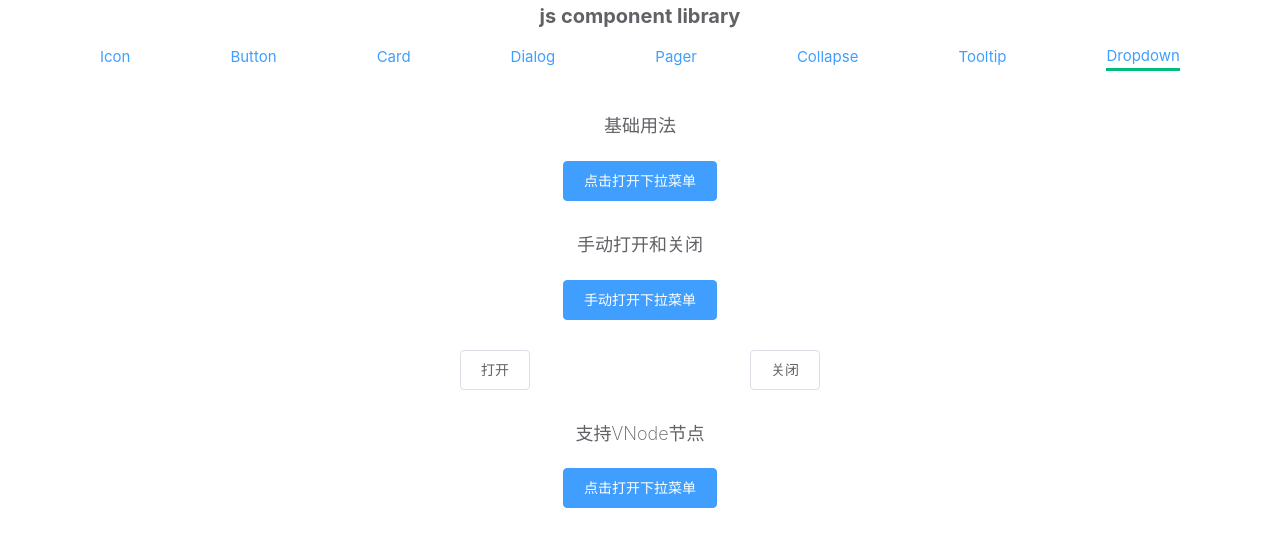
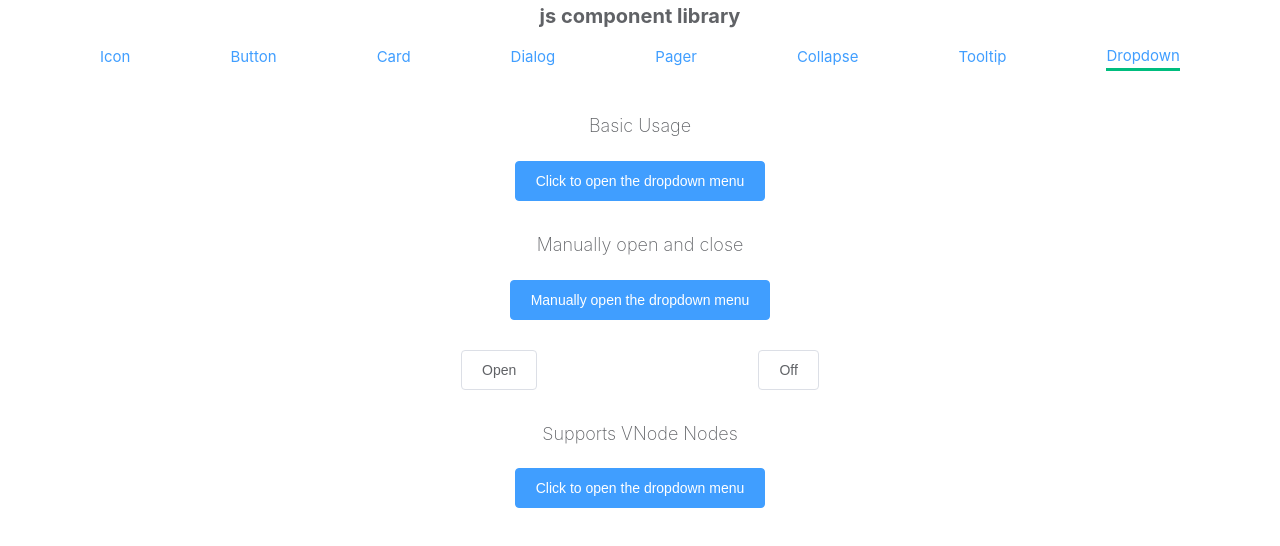
Before and after one commit to Wekohyk/Component-library-js, a Vue app: page /dropdown in a window 1280 px wide. Shown: the top 546 px of the page. Built offline with nearby package versions, Linux system fonts and the light colour scheme.

Commit message:
update language in Tooltip and Dropdown components

```diff
--- a/src/lang/en.js
+++ b/src/lang/en.js
@@ -50,4 +50,17 @@ export default {
   foldPanel: 'Folding Panel',
   accordionMode: 'Accordion Mode',
   customTitle: 'CustomTitle',
+  differentDirections: 'Different Directions',
+  switchTrigger: 'Switch Trigger Mode',
+  manualTrigger: 'Manual Trigger Mode',
+  openPrompt: 'Open Prompt Box',
+  closePrompt: 'Close Prompt Box',
+  delayedTrigger: 'Delayed Trigger',
+  basicUsage: 'Basic Usage',
+  clickOpenDropdown: 'Click to open the dropdown menu',
+  autoOpenDropdown: 'Automatically open the dropdown menu',
+  clickOpenClose: 'Manually open and close',
+  clickOpenMenu: 'Manually open the dropdown menu',
+  open: 'Open',
+  supportsVNode: 'Supports VNode Nodes',
 };
--- a/src/lang/zh.js
+++ b/src/lang/zh.js
@@ -48,4 +48,17 @@ export default {
   foldPanel: '折叠面板',
   accordionMode: '手风琴模式',
   customTitle: '自定义标题',
+  differentDirections: '不同方向',
+  switchTrigger: '切换触发模式',
+  manualTrigger: '手动触发模式',
+  openPrompt: '打开提示框',
+  closePrompt: '关闭提示框',
+  delayedTrigger: '延迟触发',
+  basicUsage: '基本用法',
+  clickOpenDropdown: '点击打开下拉菜单',
+  autoOpenDropdown: '自动打开下拉菜单',
+  clickOpenClose: '手动打开和关闭',
+  clickOpenMenu: '手动打开下拉菜单',
+  open: '打开',
+  supportsVNode: '支持VNode节点',
 };
--- a/src/views/Dropdown.vue
+++ b/src/views/Dropdown.vue
@@ -1,5 +1,5 @@
 <template>
-  <h2 class="row-title">基础用法</h2>
+  <h2 class="row-title">{{ $t('basicUsage') }}</h2>
   <div class="row">
     <Weko-Dropdown
       placement="bottom"
@@ -9,11 +9,11 @@
       @select="selectHandler"
       hideAfterClick
     >
-      <Weko-Button type="primary">点击打开下拉菜单</Weko-Button>
+      <Weko-Button type="primary">{{ $t('clickOpenDropdown') }}</Weko-Button>
     </Weko-Dropdown>
   </div>
 
-  <h2 class="row-title">手动打开和关闭</h2>
+  <h2 class="row-title">{{ $t('clickOpenClose') }}</h2>
   <div class="row">
     <Weko-Dropdown
       placement="bottom"
@@ -24,15 +24,15 @@
       @select="selectHandler"
       ref="dropdownRef"
     >
-      <Weko-Button type="primary">手动打开下拉菜单</Weko-Button>
+      <Weko-Button type="primary">{{ $t('clickOpenMenu') }}</Weko-Button>
     </Weko-Dropdown>
   </div>
   <div class="row">
-    <Weko-Button @click="openClick">打开</Weko-Button>
-    <Weko-Button @click="closeClick">关闭</Weko-Button>
+    <Weko-Button @click="openClick">{{ $t('open') }}</Weko-Button>
+    <Weko-Button @click="closeClick">{{ $t('off') }}</Weko-Button>
   </div>
 
-  <h2 class="row-title">支持VNode节点</h2>
+  <h2 class="row-title">{{ $t('supportsVNode') }}</h2>
   <div class="row">
     <Weko-Dropdown
       placement="bottom"
@@ -41,7 +41,7 @@
       @visible-change="visibleChangeHandler"
       @select="selectHandler"
     >
-      <Weko-Button type="primary">点击打开下拉菜单</Weko-Button>
+      <Weko-Button type="primary">{{ $t('clickOpenDropdown') }}</Weko-Button>
     </Weko-Dropdown>
   </div>
 </template>
--- a/src/views/Tooltip.vue
+++ b/src/views/Tooltip.vue
@@ -1,5 +1,5 @@
 <template>
-  <h2 class="row-title">不同方向</h2>
+  <h2 class="row-title">{{ $t('differentDirections') }}</h2>
   <div class="row">
     <div class="row">
       <Weko-Tooltip
@@ -21,7 +21,7 @@
     </div>
   </div>
 
-  <h2 class="row-title">切换触发模式</h2>
+  <h2 class="row-title">{{ $t('switchTrigger') }}</h2>
   <div class="row">
     <div class="row">
       <Weko-Tooltip content="this is a test" placement="top" trigger="click">
@@ -39,7 +39,7 @@
     </div>
   </div>
 
-  <h2 class="row title">手动触发模式</h2>
+  <h2 class="row title">{{ $t('手动触发模式') }}</h2>
   <div class="row">
     <Weko-Tooltip
       content="this is a test"
@@ -51,11 +51,11 @@
     </Weko-Tooltip>
   </div>
   <div class="row">
-    <Weko-Button @click="openHandler">打开提示框</Weko-Button>
-    <Weko-Button @click="closeHandler">关闭提示框</Weko-Button>
+    <Weko-Button @click="openHandler">{{ $t('openPrompt') }}</Weko-Button>
+    <Weko-Button @click="closeHandler">{{ $t('closePrompt') }}</Weko-Button>
   </div>
 
-  <h2 class="row-title">延时触发</h2>
+  <h2 class="row-title">{{ $t('delayedTrigger') }}</h2>
   <div class="row">
     <Weko-Tooltip
       content="this is a test"
```
